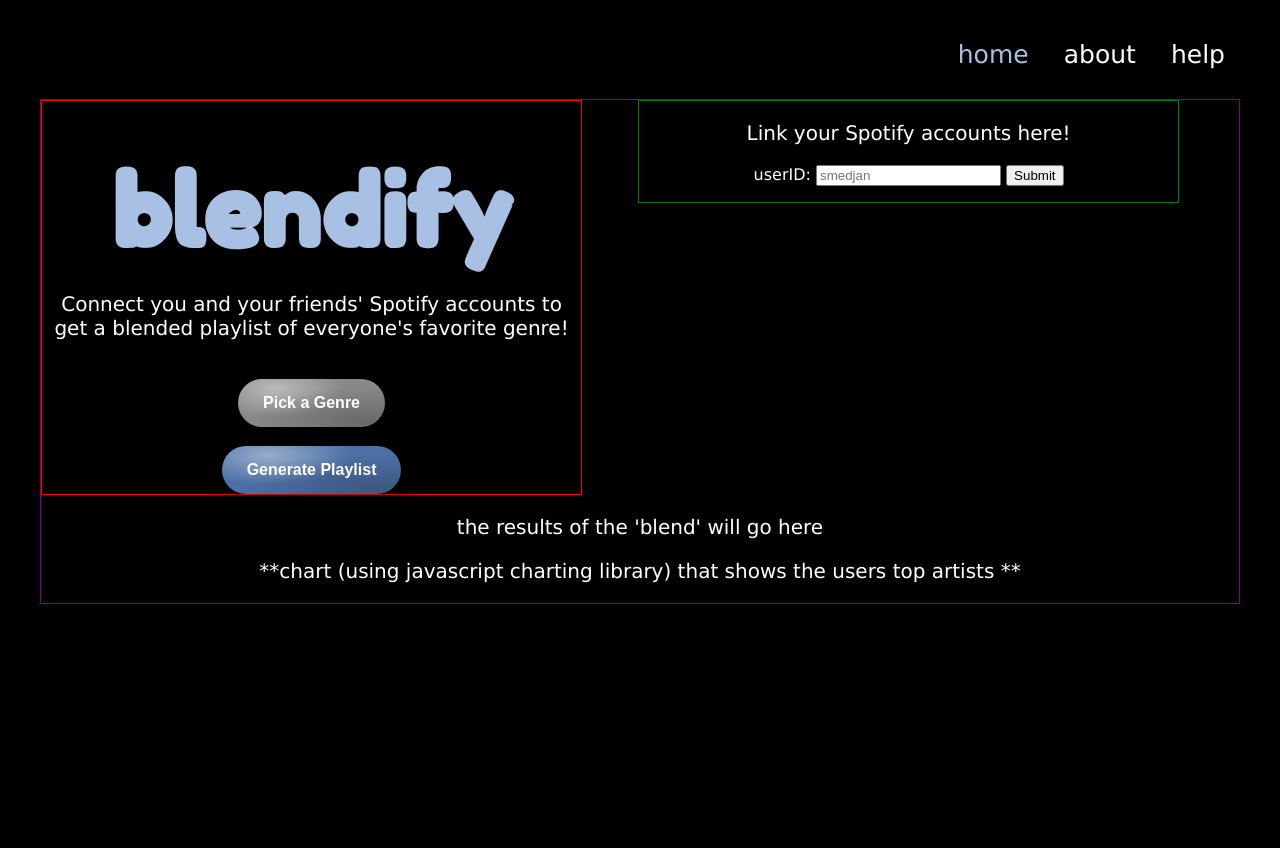
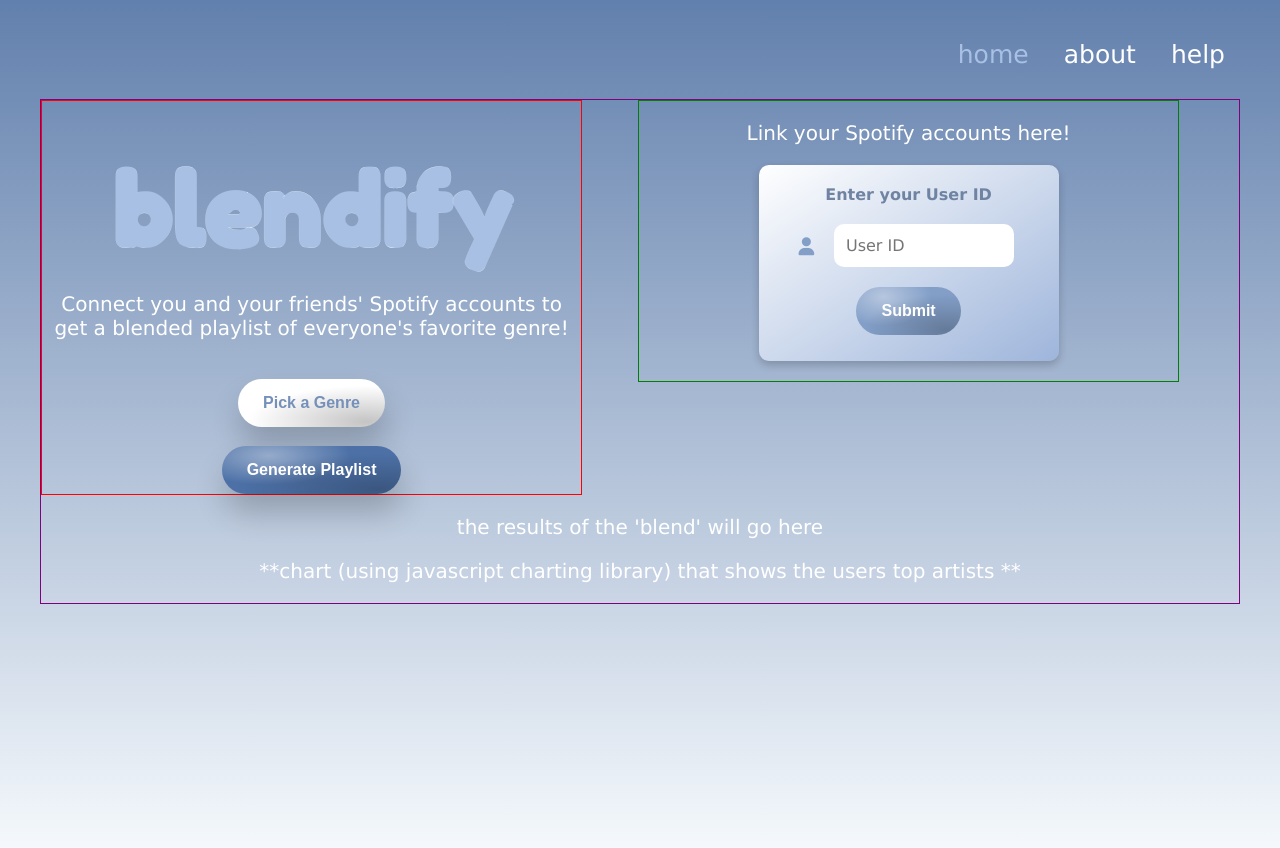
Before and after one commit to galfano25/377-final, a plain HTML site: page blendhome.html in a window 1280 px wide. Before the commit the page ends 800 px from the top, so only its background shows below. Drawn offline with Linux system fonts and the light colour scheme.

Commit message:
adjusted the login form and fixed classes, added login icon, decorated front-end

```diff
--- a/blendhome.html
+++ b/blendhome.html
@@ -3,6 +3,7 @@
         <title>blendify - home</title>
         <link rel="stylesheet" href="blendstyle.css">
         <script src="blendjava.js" defer></script>
+        <link rel="stylesheet" href="https://cdnjs.cloudflare.com/ajax/libs/font-awesome/6.0.0-beta3/css/all.min.css">
         <!--files that exist so far
             blendhome.html
             blendabout.html
@@ -45,13 +46,19 @@
             <div id="BodyRight">
                 <p>Link your Spotify accounts here!</p>
                 <!--testing API-->
-                <form id="UserAccounts" onsubmit="getUserID(); return false">
-                    <label for="User1">userID: </label>
-                    <input type="text" id="User1" name="User1" placeholder="smedjan" required>
+                <div class="login">
+                    <form id="UserAccounts" onsubmit="getUserID(); return false">
+                        <label for="User1"> Enter your User ID </label>
+                        <br>
+                        <div class="input-container">
+                            <i class="fa fa-user icon"></i>
+                            <input type="text" id="User1" name="User1" placeholder="User ID" required>
+                        </div>
 
-                    <!--submit for testing purposes-->
-                    <input type="submit">
-                </form>
+                        <!--submit for testing purposes-->
+                        <input type="submit">
+                    </form>
+                </div>
             </div>
             <div id="Blendify">
                 <p>the results of the 'blend' will go here</p>
--- a/blendstyle.css
+++ b/blendstyle.css
@@ -13,11 +13,11 @@ light green: b8cd94;
 body {
     color: white;
     margin: 40px;
-    background-color: black;
+    background: linear-gradient(to bottom, #6280ad, #fafdff);
+    height: 100vh;
     font-family: Verdana, Geneva, Tahoma, sans-serif; /*need something cuter*/}
 #NavBar {
-    overflow: hidden;
-    background-color: black;}
+    overflow: hidden;}
 #NavBar a {
     color: white;
     text-align: center;
@@ -33,7 +33,7 @@ body {
     margin-top: 30px;}
 #BodyLeft {
     display: inline-block;
-    border: 1px solid red;
+    border: 1px solid #ff0000;
     width: 45%;
     text-align: center;}
 #BodyRight {
@@ -126,10 +126,10 @@ border-radius: 50%;
 }
 
 .genreButton {
-    color: #fff;
+    color: #7590b9;
     padding: 15px 25px;
     border-radius: 100px;
-    background-color: #898989;
+    background-color: #fff;
     background-image: radial-gradient(93% 87% at 87% 89%, rgba(0, 0, 0, 0.23) 0%, transparent 86.18%), radial-gradient(66% 87% at 26% 20%, rgba(255, 255, 255, 0.41) 0%, rgba(255, 255, 255, 0) 69.79%, rgba(255, 255, 255, 0) 100%);
     box-shadow: 2px 19px 31px rgba(0, 0, 0, 0.2);
     font-weight: bold;
@@ -174,3 +174,83 @@ border-radius: 50%;
     background-color: #a8c0e4;
     transform: scale(1.2);
 }
+
+/*css for the login to accounts*/
+.login {
+    width: 300px;
+    padding-top: 20px;
+    padding-bottom: 10px;
+    margin: 20px auto;
+    background: linear-gradient(to bottom right, #ffffffff, #9eb5db);
+    border-radius: 10px;
+    box-shadow: 0 4px 8px rgba(0, 0, 0, 0.2);
+}
+
+.login form input[type="submit"] {
+    color: #ffffff;
+    padding: 15px 25px;
+    border-radius: 100px;
+    background-color: #839fc8;
+    background-image: radial-gradient(93% 87% at 87% 89%, rgba(0, 0, 0, 0.23) 0%, transparent 86.18%), radial-gradient(66% 87% at 26% 20%, rgba(255, 255, 255, 0.41) 0%, rgba(255, 255, 255, 0) 69.79%, rgba(255, 255, 255, 0) 100%);
+    font-weight: bold;
+    font-size: 16px;
+
+    border: 0;
+
+    user-select: none;
+    -webkit-user-select: none;
+    touch-action: manipulation;
+
+    cursor: pointer;
+    transition: transform 0.4s cubic-bezier(0.25, 1, 0.5, 1), background-color 0.3s ease;
+}
+
+.login form input[type="submit"]:not([disabled]):focus {
+  box-shadow: 0 0 .25rem rgba(0, 0, 0, 0.5), -.125rem -.125rem 1rem rgba(172, 216, 255, 0.5), .125rem .125rem 1rem rgba(255, 255, 255, 0.5);
+}
+
+.login form input[type="submit"]:not([disabled]):hover {
+  box-shadow: 0 0 .25rem rgba(0, 0, 0, 0.5), -.125rem -.125rem 1rem rgba(124, 194, 255, 0.5), .125rem .125rem 1rem rgba(255, 255, 255, 0.5);
+}
+
+.login form input[type=text] {
+    width: 60%;
+	background: #fff;
+	justify-content: center;
+	display: flex;
+	margin: 20px auto;
+	padding: 12px;
+	border: none;
+	outline: none;
+	border-radius: 10px;
+    font-family: Verdana, Geneva, Tahoma, sans-serif;
+}
+
+.login form label {
+    font: Tahoma;
+    font-weight: bold;
+    color: #6f83a2
+}
+
+.input-container {
+    display: flex;
+    align-items: center;
+    border-radius: 5px;
+    text-align: center;
+    justify-content: flex-start;
+}
+
+.input-container .icon {
+    color: #839fc8;
+    font-size: 18px;
+    margin-right: -25px;
+    margin-left: 40px;
+}
+
+.input-container input {
+    border: none; /* Remove default border */
+    outline: none; /* Remove outline on focus */
+    font-size: 16px; /* Text size */
+    width: 100%;
+    margin-right: 0px;
+}
```
